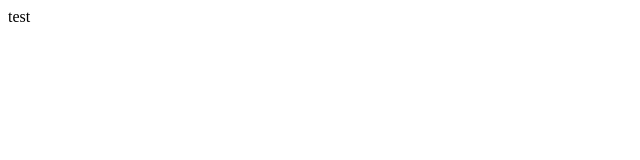
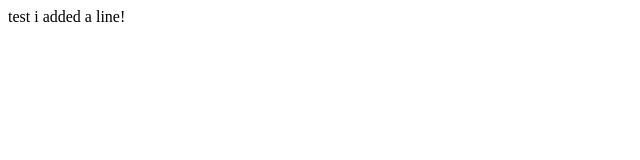
Before and after one commit to shihang1987/lecture-0, a plain HTML site: page index.html in a window 1280 px wide. Shown: the whole page, without its empty margins (0-640 px from the left). Drawn offline with Linux system fonts and the light colour scheme.

Commit message:
Update index.html

```diff
--- a/index.html
+++ b/index.html
@@ -5,5 +5,6 @@
 </head>
 <body>
 	test
+	i added a line!
 </body>
 </html>
```
